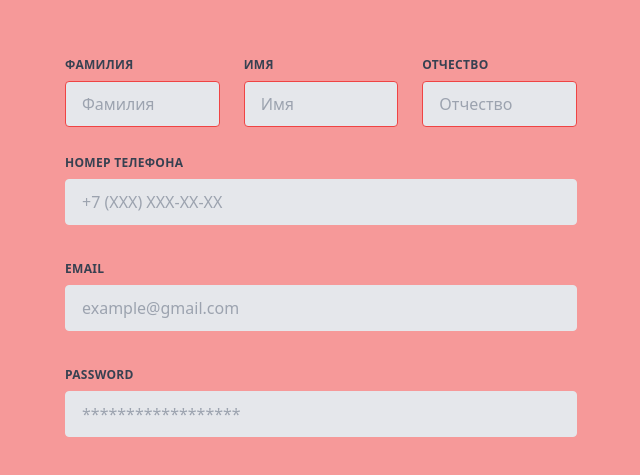
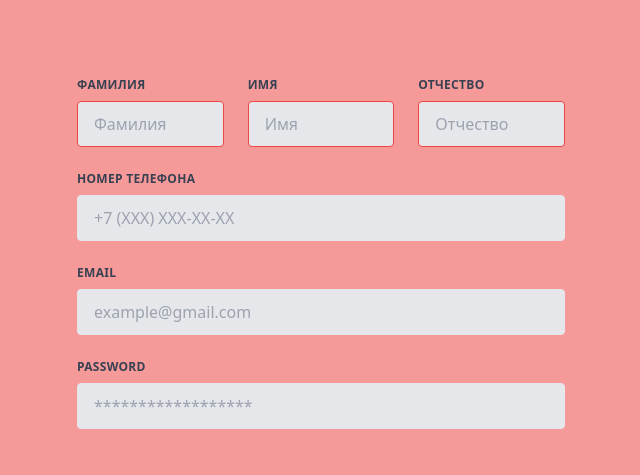
Before and after one commit to svyatoslavkk/tapigo-test, a Nuxt app: page / in a window 1280 px wide. Shown: the part 135-610 px from the top of the page, without its empty margins (319-959 px from the left). Built offline with nearby package versions, Linux system fonts and the light colour scheme.

Commit message:
feat: add validation

```diff
--- /dev/null
+++ b/components/Form.vue
@@ -0,0 +1,124 @@
+<template>
+  <div class="container">
+    <form class="w-full max-w-lg">
+      <div class="flex flex-wrap mb-3">
+        <div class="w-full md:w-1/3 px-3">
+          <label class="block uppercase tracking-wide text-gray-700 text-xs font-bold mb-2" for="last-name">
+            Фамилия
+          </label>
+          <input
+            @input="validateInput"
+            v-model="lastName"
+            class="appearance-none block w-full bg-gray-200 text-gray-700 border border-red-500 rounded py-3 px-4 mb-3 leading-tight focus:outline-none focus:bg-white"
+            id="last-name"
+            type="text"
+            placeholder="Фамилия"
+            required
+          >
+        </div>
+        <div class="w-full md:w-1/3 px-3">
+          <label class="block uppercase tracking-wide text-gray-700 text-xs font-bold mb-2" for="first-name">
+            Имя
+          </label>
+          <input
+            @input="validateInput"
+            v-model="firstName"
+            class="appearance-none block w-full bg-gray-200 text-gray-700 border border-red-500 rounded py-3 px-4 mb-3 leading-tight focus:outline-none focus:bg-white"
+            id="first-name"
+            type="text"
+            placeholder="Имя"
+            required
+          >
+        </div>
+        <div class="w-full md:w-1/3 px-3">
+          <label class="block uppercase tracking-wide text-gray-700 text-xs font-bold mb-2" for="patronymic">
+            Отчество
+          </label>
+          <input
+            @input="validateInput"
+            v-model="patronymic"
+            class="appearance-none block w-full bg-gray-200 text-gray-700 border border-red-500 rounded py-3 px-4 mb-3 leading-tight focus:outline-none focus:bg-white"
+            id="patronymic"
+            type="text"
+            placeholder="Отчество"
+          >
+        </div>
+      </div>
+      <div class="flex flex-wrap mb-3">
+        <div class="w-full px-3">
+          <label class="block uppercase tracking-wide text-gray-700 text-xs font-bold mb-2" for="phone-number">
+            Номер телефона
+          </label>
+          <input
+            @input="prependCountryCode"
+            v-model="phoneNumber"
+            class="appearance-none block w-full bg-gray-200 text-gray-700 border border-gray-200 rounded py-3 px-4 mb-3 leading-tight focus:outline-none focus:bg-white focus:border-gray-500"
+            id="phone-number"
+            type="tel"
+            placeholder="+7 (XXX) XXX-XX-XX"
+            required
+          >
+        </div>
+      </div>
+      <div class="flex flex-wrap mb-3">
+        <div class="w-full px-3">
+          <label class="block uppercase tracking-wide text-gray-700 text-xs font-bold mb-2" for="grid-email">
+            Email
+          </label>
+          <input class="appearance-none block w-full bg-gray-200 text-gray-700 border border-gray-200 rounded py-3 px-4 mb-3 leading-tight focus:outline-none focus:bg-white focus:border-gray-500" id="grid-email" type="email" placeholder="example@gmail.com">
+        </div>
+      </div>
+      <div class="flex flex-wrap mb-3">
+        <div class="w-full px-3">
+          <label class="block uppercase tracking-wide text-gray-700 text-xs font-bold mb-2" for="grid-password">
+            Password
+          </label>
+          <input class="appearance-none block w-full bg-gray-200 text-gray-700 border border-gray-200 rounded py-3 px-4 mb-3 leading-tight focus:outline-none focus:bg-white focus:border-gray-500" id="grid-password" type="password" placeholder="******************">
+        </div>
+      </div>
+    </form>
+  </div>
+</template>
+
+<script>
+export default {
+  data() {
+    return {
+      lastName: '',
+      firstName: '',
+      patronymic: '',
+      phoneNumber: ''
+    };
+  },
+  methods: {
+    validateInput() {
+      this.lastName = this.lastName.replace(/[^А-ЯЁа-яё]/g, '');
+      this.firstName = this.firstName.replace(/[^А-ЯЁа-яё]/g, '');
+      this.patronymic = this.patronymic.replace(/[^А-ЯЁа-яё]/g, '');
+    },
+    prependCountryCode() {
+      if (!this.phoneNumber.startsWith('+7')) {
+        this.phoneNumber = '+7' + this.phoneNumber;
+      }
+    }
+  }
+};
+</script>
+
+<style>
+html, body {
+  margin: 0;
+  padding: 0;
+  box-sizing: border-box;
+}
+
+.container {
+  display: flex;
+  align-items: center;
+  justify-content: center;
+  min-width: 100%;
+  height: 100vh;
+  background-color: rgb(246, 153, 153);
+  padding: 1.5rem;
+}
+</style>
--- a/components/Tutorial.vue
+++ /dev/null
@@ -1,73 +0,0 @@
-<template>
-  <div class="container">
-    <form class="w-full max-w-lg">
-      <div class="flex flex-wrap -mx-3 mb-4">
-        <div class="w-full md:w-1/3 px-3 mb-4 md:mb-0">
-          <label class="block uppercase tracking-wide text-gray-700 text-xs font-bold mb-2" for="grid-first-name">
-            Фамилия
-          </label>
-          <input class="appearance-none block w-full bg-gray-200 text-gray-700 border border-red-500 rounded py-3 px-4 mb-3 leading-tight focus:outline-none focus:bg-white" id="grid-first-name" type="text" placeholder="Фамилия">
-        </div>
-        <div class="w-full md:w-1/3 px-3 mb-4 md:mb-0">
-          <label class="block uppercase tracking-wide text-gray-700 text-xs font-bold mb-2" for="grid-first-name">
-            Имя
-          </label>
-          <input class="appearance-none block w-full bg-gray-200 text-gray-700 border border-red-500 rounded py-3 px-4 mb-3 leading-tight focus:outline-none focus:bg-white" id="grid-first-name" type="text" placeholder="Имя">
-        </div>
-        <div class="w-full md:w-1/3 px-3 mb-4 md:mb-0">
-          <label class="block uppercase tracking-wide text-gray-700 text-xs font-bold mb-2" for="grid-first-name">
-            Отчество
-          </label>
-          <input class="appearance-none block w-full bg-gray-200 text-gray-700 border border-red-500 rounded py-3 px-4 mb-3 leading-tight focus:outline-none focus:bg-white" id="grid-first-name" type="text" placeholder="Отчество">
-        </div>
-      </div>
-      <div class="flex flex-wrap -mx-3 mb-6">
-        <div class="w-full px-3">
-          <label class="block uppercase tracking-wide text-gray-700 text-xs font-bold mb-2" for="phone-number">
-            Номер телефона
-          </label>
-          <input class="appearance-none block w-full bg-gray-200 text-gray-700 border border-gray-200 rounded py-3 px-4 mb-3 leading-tight focus:outline-none focus:bg-white focus:border-gray-500" id="phone-number" type="text" placeholder="+7 (XXX) XXX-XX-XX" v-model="phoneNumber">
-        </div>
-      </div>
-      <div class="flex flex-wrap -mx-3 mb-6">
-        <div class="w-full px-3">
-          <label class="block uppercase tracking-wide text-gray-700 text-xs font-bold mb-2" for="grid-email">
-            Email
-          </label>
-          <input class="appearance-none block w-full bg-gray-200 text-gray-700 border border-gray-200 rounded py-3 px-4 mb-3 leading-tight focus:outline-none focus:bg-white focus:border-gray-500" id="grid-email" type="email" placeholder="example@gmail.com">
-        </div>
-      </div>
-      <div class="flex flex-wrap -mx-3 mb-6">
-        <div class="w-full px-3">
-          <label class="block uppercase tracking-wide text-gray-700 text-xs font-bold mb-2" for="grid-password">
-            Password
-          </label>
-          <input class="appearance-none block w-full bg-gray-200 text-gray-700 border border-gray-200 rounded py-3 px-4 mb-3 leading-tight focus:outline-none focus:bg-white focus:border-gray-500" id="grid-password" type="password" placeholder="******************">
-        </div>
-      </div>
-    </form>
-  </div>
-</template>
-
-<script>
-export default {
-  name: 'NuxtTutorial',
-}
-</script>
-
-<style>
-html, body {
-  margin: 0;
-  padding: 0;
-  box-sizing: border-box;
-}
-
-.container {
-  display: flex;
-  align-items: center;
-  justify-content: center;
-  min-width: 100%;
-  height: 100vh;
-  background-color: rgb(246, 153, 153);
-}
-</style>
--- a/pages/index.vue
+++ b/pages/index.vue
@@ -1,5 +1,5 @@
 <template>
-  <Tutorial />
+  <Form />
 </template>
 
 <script lang="ts">
```
